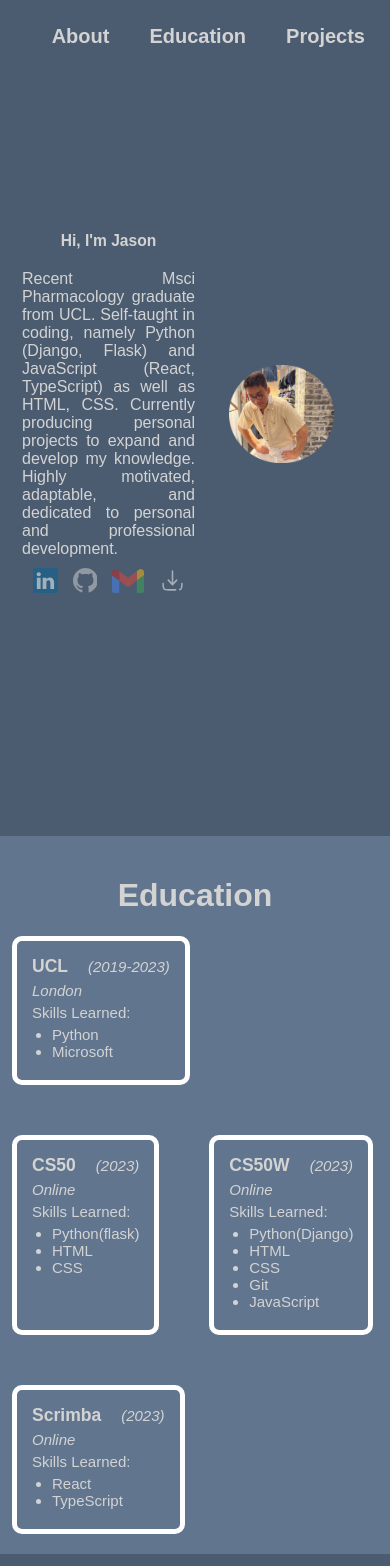
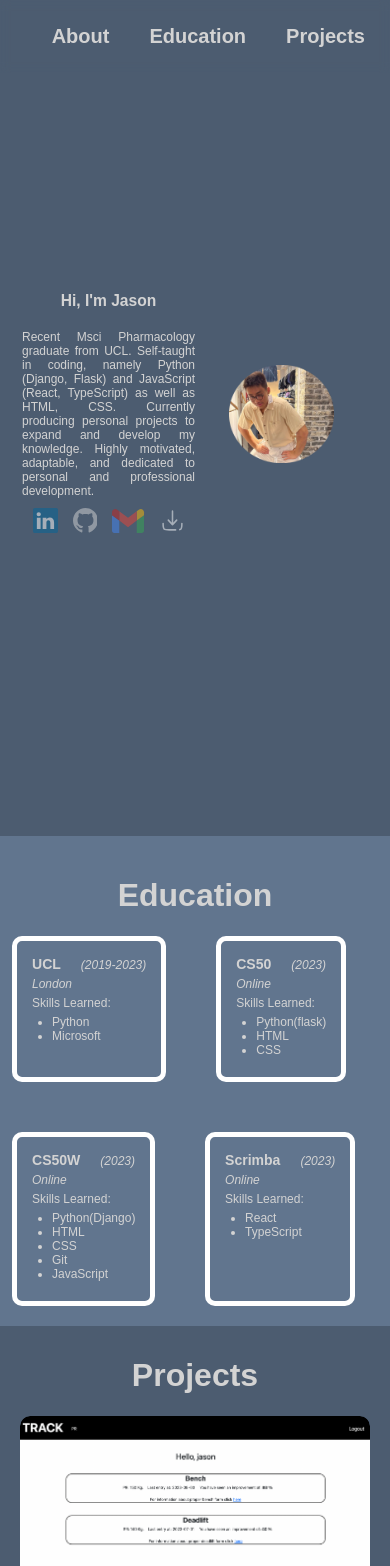
Before and after one commit to JC33340/portfolioPage, a React (Create React App) app in the folder portfolio-page/: page / in a window 390 px wide. Shown: the top 1566 px of the page. Built offline with nearby package versions, Linux system fonts and the light colour scheme.

Commit message:
added media queries to about text and education item section

```diff
--- a/portfolio-page/src/App.css
+++ b/portfolio-page/src/App.css
@@ -87,6 +87,12 @@ html{
   animation-fill-mode: backwards;
 }
 
+@media only screen and (max-width:700px){
+  .about-text{
+    font-size: 12px;
+  }
+}
+
 .about-svg{
   display:flex;
   column-gap: 15px;
@@ -151,7 +157,7 @@ html{
 
 @media only screen and (max-width:700px){
   .education-item-container{
-    font-size: 15px;
+    font-size: 12px;
   }
 }
 
```
